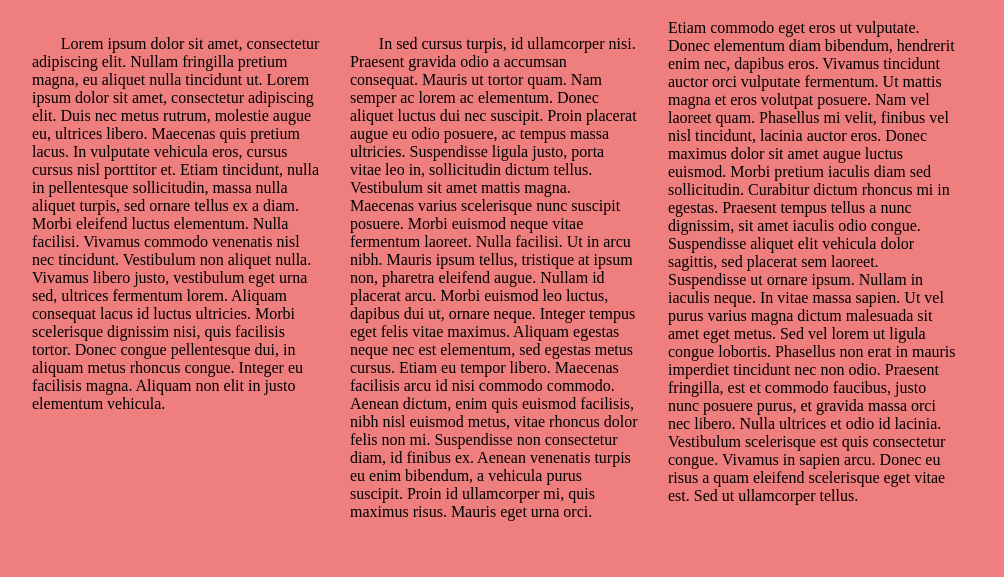
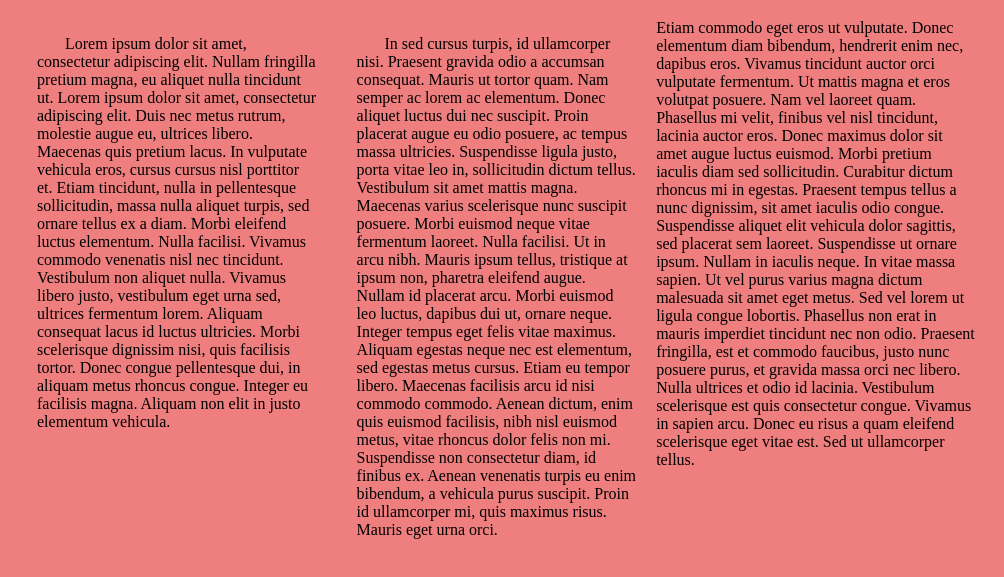
Before and after one commit to syam1123/css_test, a plain HTML site: page index.html in a window 1280 px wide. Shown: the part 69-646 px from the top of the page, without its empty margins (143-1147 px from the left). Drawn offline with Linux system fonts and the light colour scheme.

Commit message:
added indentation for p

```diff
--- a/css/styles.css
+++ b/css/styles.css
@@ -4,6 +4,7 @@ img{
 
 p{
   text-indent: 10%;
+  padding: 0px 20px;
 }
 h1{
   text-align: center;
@@ -31,8 +32,6 @@ body{
 .small{
   position: relative;
   min-height: 1px;
-  padding-right: 15px;
-  padding-left: 15px;
-  width: 30%;
+  width: 33.29%;
   float: left;
 }
```
